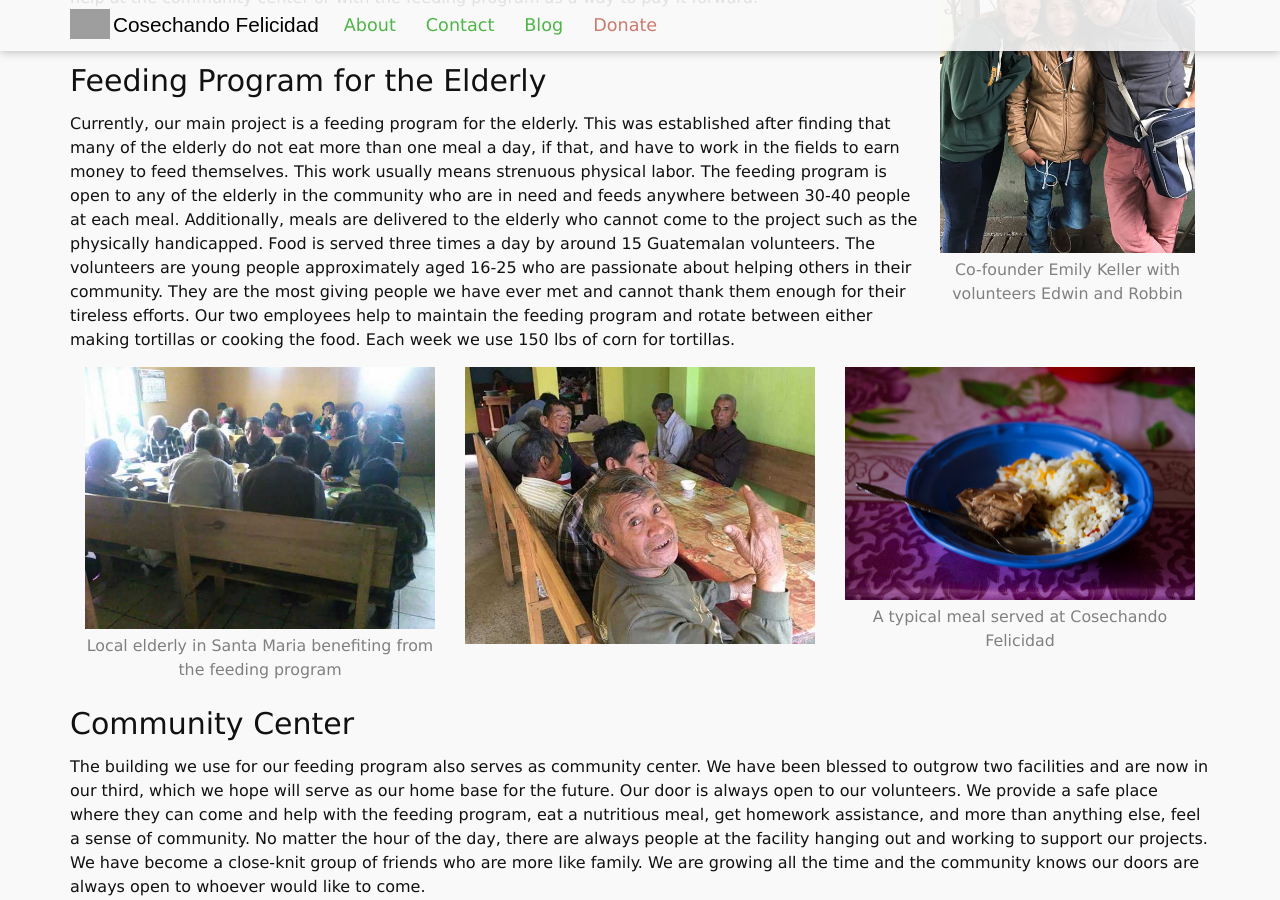
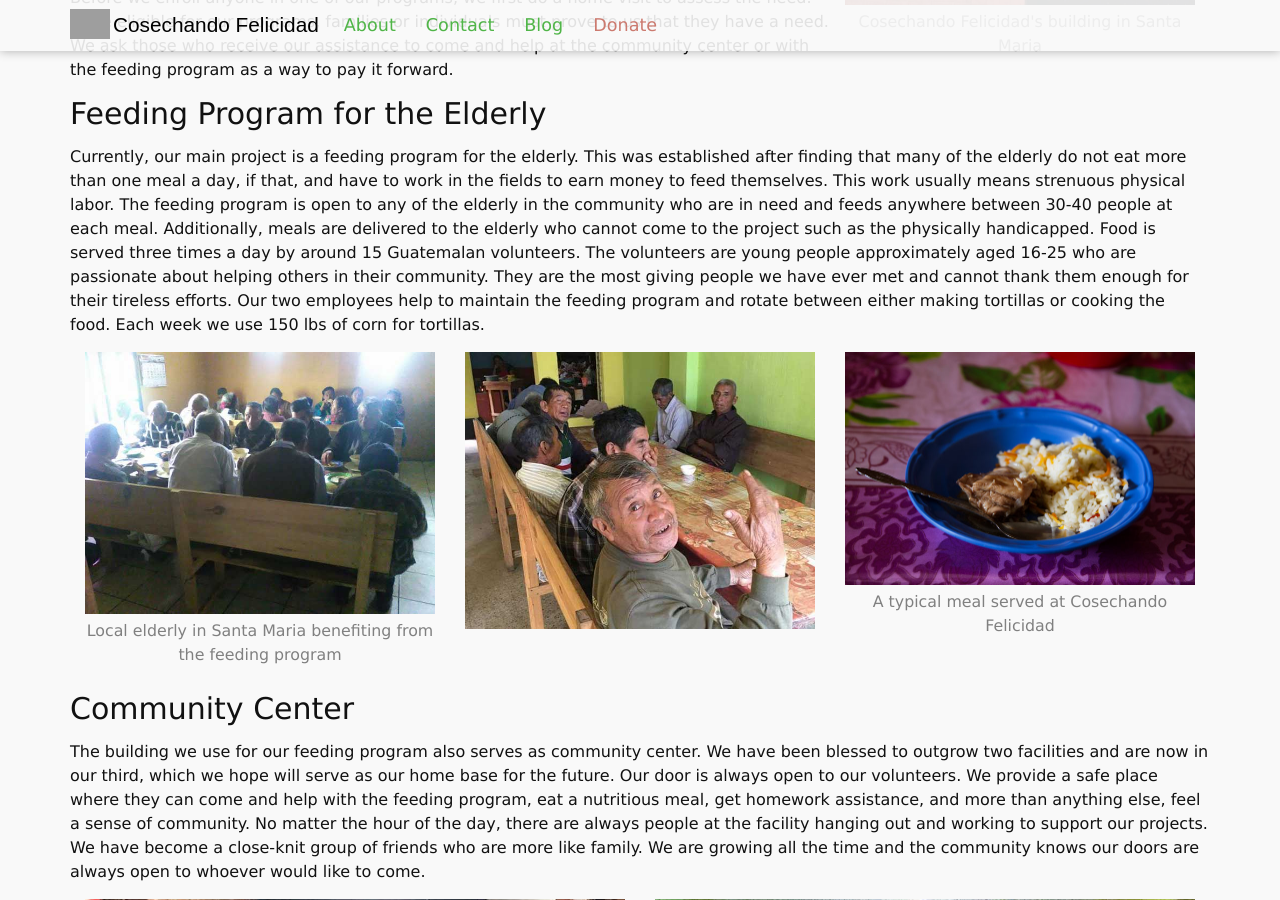
Before and after one commit to harvestinghappiness/harvestinghappiness.github.io, a Jekyll site: the page built from aboutdraft.md, in a window 1280 px wide and 900 px high, scrolled down 586 px. Built offline with Jekyll 4.4.1, drawn with Linux system fonts in a browser that asks for light colours; some of the changed text lies outside the part shown.

Commit message:
Removed some images

```diff
--- a/aboutdraft.md
+++ b/aboutdraft.md
@@ -4,7 +4,7 @@
 permalink: /aboutdraft/
 ---
 
-{% include figure.html src="about/building.jpg" caption="Cosechando Felicidad's building in Santa Maria" side="left" size="quarter" %}
+{% include figure.html src="about/building.jpg" caption="Cosechando Felicidad's building in Santa Maria" side="right" size="third" %}
 
 We began our programs in 2014 and became an official 501c3 in the US and ONG in Guatemala in 2015.
 Founded by Brennan McMillan, Pennsylvania, and Emily Keller, Vermont, we are an organization seeking
@@ -23,14 +23,12 @@
 we run as smoothly as possible and are able to help those who are eager to use the help they are given
 to succeed.
 
-{% include figure.html src="about/group.jpg" caption="Co-founder Emily Keller with volunteers Edwin and Robbin" side="right" size="quarter" %}
+<!--{% include figure.html src="about/group.jpg" caption="Co-founder Emily Keller with volunteers Edwin and  Robbin" side="right" size="quarter" %}-->
 
 Before we enroll anyone in one of our programs, we first do a home visit to assess the need. To be
 eligible for our programs, families or individuals must prove to us that they have a need. We ask those
 who receive our assistance to come and help at the community center or with the feeding program as a
 way to pay it forward.
-
-&nbsp;
 
 ## Feeding Program for the Elderly
 
@@ -84,15 +82,14 @@
 
 ## Medical Aid
 
-{% include figure.html src="about/jeffry.jpg" caption="Jeffry" side="left" %}
+<!--{% include figure.html src="about/jeffry.jpg" caption="Jeffry" side="left" %}-->
+{% include figure.html src="about/alan.jpg" caption="Emily with Alan" side="right" size="quarter" %}
 
 Living in the conditions of a developing nation means there is a lot of sickness. We will pay for a set
 amount of medical treatment per individual per month. In addition, each year we help several people
 get lifesaving surgeries and advanced medical treatments. For example, 5 year old Jeffy was born with
 many health issues and was able to get surgery that ultimately saved his life in 2017. As another
 example, we also helped Baby Alan get his cleft lip repaired.
-
-{% include figure.html src="about/alan.jpg" caption="Emily with Alan" side="left" %}
 
 ## Construction Projects – Short Term Missions
 
@@ -106,9 +103,9 @@
 accept long-term volunteers, as we strongly believe in supporting the locals to help themselves and their
 neighbors. We believe long-lasting change comes from within the community itself.
 
-{% include figure.html src="about/boy.jpg" caption="Local boy in Santa Maria with Cosechando volunteer" side="left" size="third" %}
-{% include figure.html src="about/lecker.jpg" caption="Volunteer Courtney Lecker with local baby" side="left" size="third" %}
-{% include figure.html src="about/girls2.jpg" caption="" side="left" size="third" %}
+{% include figure.html src="about/boy.jpg" caption="Local boy in Santa Maria with Cosechando volunteer" side="left" size="quarter" %}
+<!--{% include figure.html src="about/lecker.jpg" caption="Volunteer Courtney Lecker with local baby" side="left" size="third" %}-->
+<!--{% include figure.html src="about/girls2.jpg" caption="" side="left" size="third" %}-->
 
 ## Formula Assistance
 
@@ -121,7 +118,7 @@
 families don’t have the resources.
 
 {% include figure.html src="about/baby.jpg" caption="" side="left" size="quarter" %}
-{% include figure.html src="about/alan2.jpg" caption="Emily with Alan" side="left" size="quarter" %}
+<!--{% include figure.html src="about/alan2.jpg" caption="Emily with Alan" side="left" size="quarter" %}-->
 
 ## Monthly Grocery Aid
 
@@ -131,7 +128,7 @@
 families cannot provide food for their families, they live off only corn tortillas alone.
 
 {% include figure.html src="about/groceries.jpg" caption="Delivering groceries to a family in need" side="left" size="quarter" %}
-{% include figure.html src="about/groceries2.jpg" caption="" side="left" size="quarter" %}
+<!--{% include figure.html src="about/groceries2.jpg" caption="" side="left" size="quarter" %}-->
 
 ## Single Mothers
 
@@ -145,7 +142,7 @@
 some of the most needy people in the community. On our “Donate” page you can select the option to
 sponsor a single mothers groceries. The cost is $20 and can be set up through automatic payments.
 
-{% include figure.html src="about/singlemothers.jpg" caption="A single mother with her family" side="left" size="quarter" %}
+<!--{% include figure.html src="about/singlemothers.jpg" caption="A single mother with her family" side="left" size="quarter" %}-->
 {% include figure.html src="about/singlemothers2.jpg" caption="" side="left" size="quarter" %}
 
 We encourage you to read “Our People” section under our “About” section, check out or blog to find
```
